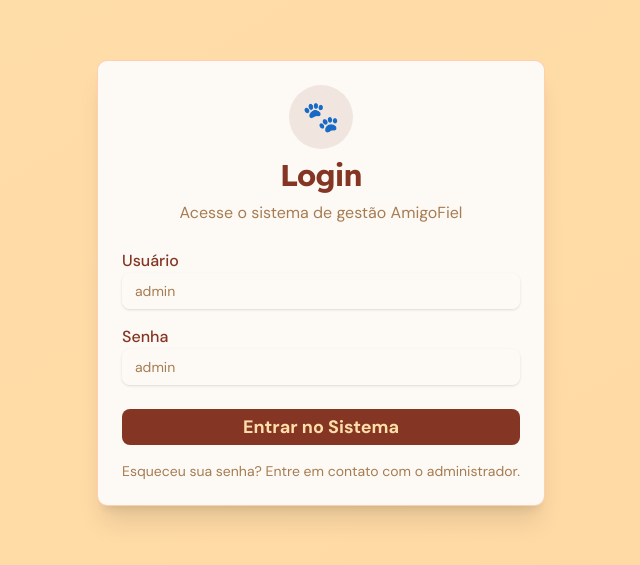
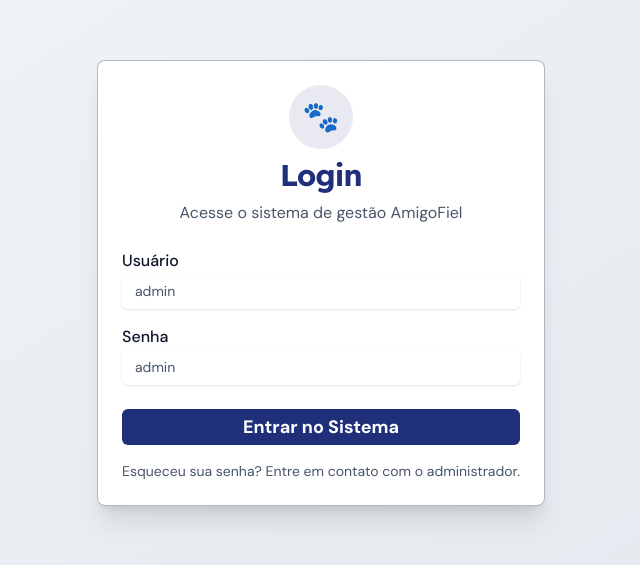
Before and after one commit to correiarthur/arthursiqueiradasilvacorreia055112, a React (Vite) app: page /login in a window 1280 px wide. Shown: the part 117-682 px from the top of the page, without its empty margins (319-959 px from the left). Built offline with nearby package versions, Linux system fonts and the light colour scheme.

Commit message:
style: alterando identidade visual

```diff
--- a/src/App.css
+++ b/src/App.css
@@ -1,45 +1,52 @@
+@import url('https://fonts.googleapis.com/css2?family=DM+Sans:wght@100..900&family=Lexend:wght@100..900&display=swap');
+
 @import 'tailwindcss';
-
 @plugin 'tailwindcss-animate';
 @import 'tw-animate-css';
 
 @custom-variant dark (&:is(.dark *));
 
 :root {
-  --background: #ffdea9;
-  --foreground: #843523;
+  /* Governmental Blue Palette */
+  --background: #f1f5f9;
+  --foreground: #0f172a;
+
   --card: #ffffff;
-  --card-foreground: #843523;
+  --card-foreground: #0f172a;
+
   --popover: #ffffff;
-  --popover-foreground: #843523;
-  --primary: #843523;
-  --primary-foreground: #ffdea9;
-  --secondary: #ffa56e;
-  --secondary-foreground: #843523;
-  --muted: #e8d19a;
-  --muted-foreground: #843523;
-  --accent: #ffa56e;
-  --accent-foreground: #843523;
-  --destructive: #dc2626;
+  --popover-foreground: #0f172a;
+
+  --primary: #202f79;
+  --primary-hover: #1a2663;
+  --primary-foreground: #ffffff;
+
+  --secondary: #64748b;
+  --secondary-foreground: #ffffff;
+
+  --muted: #e2e8f0;
+  --muted-foreground: #475569;
+
+  --accent: #f1f5f9;
+  --accent-foreground: #202f79;
+
+  --destructive: #ef4444;
   --destructive-foreground: #ffffff;
-  --border: #e8d19a;
-  --input: #e8d19a;
-  --ring: #843523;
-  --detalhes: #e8d19a;
-  --radius: 0.75rem;
-  --chart-1: oklch(0.646 0.222 41.116);
-  --chart-2: oklch(0.6 0.118 184.704);
-  --chart-3: oklch(0.398 0.07 227.392);
-  --chart-4: oklch(0.828 0.189 84.429);
-  --chart-5: oklch(0.769 0.188 70.08);
-  --sidebar: oklch(0.985 0 0);
-  --sidebar-foreground: oklch(0.145 0 0);
-  --sidebar-primary: oklch(0.205 0 0);
-  --sidebar-primary-foreground: oklch(0.985 0 0);
-  --sidebar-accent: oklch(0.97 0 0);
-  --sidebar-accent-foreground: oklch(0.205 0 0);
-  --sidebar-border: oklch(0.922 0 0);
-  --sidebar-ring: oklch(0.708 0 0);
+
+  --border: #cbd5e1;
+  --input: #ffffff;
+  --ring: #202f79;
+
+  --radius: 0.5rem;
+
+  --sidebar: #ffffff;
+  --sidebar-foreground: #0f172a;
+  --sidebar-primary: #202f79;
+  --sidebar-primary-foreground: #ffffff;
+  --sidebar-accent: #f1f5f9;
+  --sidebar-accent-foreground: #202f79;
+  --sidebar-border: #cbd5e1;
+  --sidebar-ring: #202f79;
 }
 
 .dark {
@@ -78,8 +85,9 @@
 }
 
 @theme inline {
-  --font-sans: 'Lexend', 'Lexend Fallback', sans-serif;
-  --font-serif: 'DM Sans', 'DM Sans Fallback', sans-serif;
+  --font-sans: 'DM Sans', sans-serif;
+  --font-display: 'Lexend', sans-serif;
+  --font-mono: 'Geist Mono', 'Geist Mono Fallback';
   --color-background: var(--background);
   --color-foreground: var(--foreground);
   --color-card: var(--card);
@@ -87,6 +95,7 @@
   --color-popover: var(--popover);
   --color-popover-foreground: var(--popover-foreground);
   --color-primary: var(--primary);
+  --color-primary-hover: var(--primary-hover);
   --color-primary-foreground: var(--primary-foreground);
   --color-secondary: var(--secondary);
   --color-secondary-foreground: var(--secondary-foreground);
@@ -99,16 +108,15 @@
   --color-border: var(--border);
   --color-input: var(--input);
   --color-ring: var(--ring);
-  --color-detalhes: var(--detalhes);
-  --radius-sm: calc(var(--radius) - 4px);
-  --radius-md: calc(var(--radius) - 2px);
-  --radius-lg: var(--radius);
-  --radius-xl: calc(var(--radius) + 4px);
   --color-chart-1: var(--chart-1);
   --color-chart-2: var(--chart-2);
   --color-chart-3: var(--chart-3);
   --color-chart-4: var(--chart-4);
   --color-chart-5: var(--chart-5);
+  --radius-sm: calc(var(--radius) - 4px);
+  --radius-md: calc(var(--radius) - 2px);
+  --radius-lg: var(--radius);
+  --radius-xl: calc(var(--radius) + 4px);
   --color-sidebar: var(--sidebar);
   --color-sidebar-foreground: var(--sidebar-foreground);
   --color-sidebar-primary: var(--sidebar-primary);
@@ -123,7 +131,33 @@
   * {
     @apply border-border outline-ring/50;
   }
+
   body {
-    @apply bg-background text-foreground;
+    @apply bg-background text-foreground font-sans;
+  }
+
+  h1,
+  h2,
+  h3,
+  h4,
+  h5,
+  h6,
+  .font-display {
+    @apply font-display text-balance;
+  }
+
+  label,
+  input,
+  textarea,
+  select,
+  .font-sans,
+  p,
+  span,
+  button {
+    @apply font-sans;
+  }
+
+  input::placeholder {
+    @apply font-sans;
   }
 }
--- a/src/index.css
+++ b/src/index.css
@@ -1,4 +1,4 @@
-@import url('https://fonts.googleapis.com/css2?family=DM+Sans:opsz,wght@9..40,100..1000&family=Lexend:wght@100..900&display=swap');
+@import url('https://fonts.googleapis.com/css2?family=DM+Sans:wght@100..900&family=Lexend:wght@100..900&display=swap');
 
 @import 'tailwindcss';
 @import 'tw-animate-css';
@@ -6,44 +6,45 @@
 @custom-variant dark (&:is(.dark *));
 
 :root {
-  /* Soft Minimalist Palette */
-  --background: #ffdea9;
-  --foreground: #843523;
-  /* Primary color for text usually looks good, or dark brown */
-  --card: #fdfaf5;
-  /* Soft white */
-  --card-foreground: #843523;
-  --popover: #fdfaf5;
-  --popover-foreground: #843523;
-  --primary: #843523;
-  --primary-foreground: #ffdea9;
-  /* Contrast text on primary button */
-  --secondary: #ffa56e;
-  --secondary-foreground: #843523;
-  --muted: #e8d19a;
-  /* Details color */
-  --muted-foreground: #a67c52;
-  /* Darker shade of details */
-  --accent: #e8d19a;
-  --accent-foreground: #843523;
+  /* Governmental Blue Palette */
+  --background: #f1f5f9;
+  --foreground: #0f172a;
+
+  --card: #ffffff;
+  --card-foreground: #0f172a;
+
+  --popover: #ffffff;
+  --popover-foreground: #0f172a;
+
+  --primary: #202f79;
+  --primary-foreground: #ffffff;
+
+  --secondary: #64748b;
+  --secondary-foreground: #ffffff;
+
+  --muted: #e2e8f0;
+  --muted-foreground: #475569;
+
+  --accent: #f1f5f9;
+  --accent-foreground: #202f79;
+
   --destructive: #ef4444;
   --destructive-foreground: #ffffff;
-  --border: #ffa56e;
-  /* Secondary as border? or Details */
-  --input: #fdfaf5;
-  --ring: #843523;
 
-  --radius: 0.625rem;
+  --border: #cbd5e1;
+  --input: #ffffff;
+  --ring: #202f79;
 
-  /* Sidebar omitted for brevity, keeping default or matching */
-  --sidebar: #ffdea9;
-  --sidebar-foreground: #843523;
-  --sidebar-primary: #843523;
-  --sidebar-primary-foreground: #ffdea9;
-  --sidebar-accent: #e8d19a;
-  --sidebar-accent-foreground: #843523;
-  --sidebar-border: #ffa56e;
-  --sidebar-ring: #843523;
+  --radius: 0.5rem;
+
+  --sidebar: #ffffff;
+  --sidebar-foreground: #0f172a;
+  --sidebar-primary: #202f79;
+  --sidebar-primary-foreground: #ffffff;
+  --sidebar-accent: #f1f5f9;
+  --sidebar-accent-foreground: #202f79;
+  --sidebar-border: #cbd5e1;
+  --sidebar-ring: #202f79;
 }
 
 .dark {
@@ -129,6 +130,18 @@
   }
 
   body {
-    @apply bg-background text-foreground;
+    @apply bg-background text-foreground font-sans;
+  }
+
+  h1, h2, h3, h4, h5, h6, .font-display {
+    @apply font-display text-balance;
+  }
+
+  label, input, textarea, select, .font-sans, p, span, button {
+    @apply font-sans;
+  }
+
+  input::placeholder {
+    @apply font-sans;
   }
 }
--- a/src/main.tsx
+++ b/src/main.tsx
@@ -1,7 +1,7 @@
 import { StrictMode } from 'react'
 import { createRoot } from 'react-dom/client'
 import { BrowserRouter } from 'react-router-dom'
-import './index.css'
+import './App.css'
 import App from './App'
 
 createRoot(document.getElementById('root')!).render(
```
